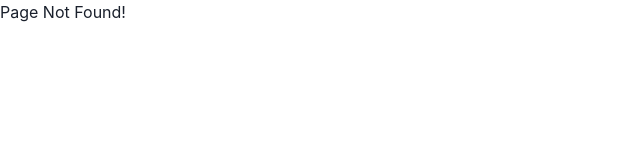
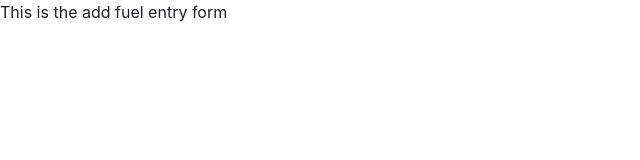
Before and after one commit to dapniii/isande2-project, a Next.js app: page /fuel/add-fuel in a window 1280 px wide. Before the commit this address had no page. Shown: the top 160 px of the page, without its empty margins (0-640 px from the left). Built offline with nearby package versions, Linux system fonts and the light colour scheme.

Commit message:
Initial commit for Add Fuel Entry Pgae

```diff
--- /dev/null
+++ b/pages/fuel/add-fuel.js
@@ -0,0 +1,5 @@
+export default function AddFuelPage() {
+    return (
+        <h1>This is the add fuel entry form</h1>
+    );
+}
--- a/pages/fuel/index.js
+++ b/pages/fuel/index.js
@@ -15,7 +15,7 @@ export default function FuelPage() {
   };
 
   function addFuelEntry() {
-    router.push("/fuel/addFuel");
+    router.push("/fuel/add-fuel");
   }
 
   function headerBreadcrumbs() {
```
